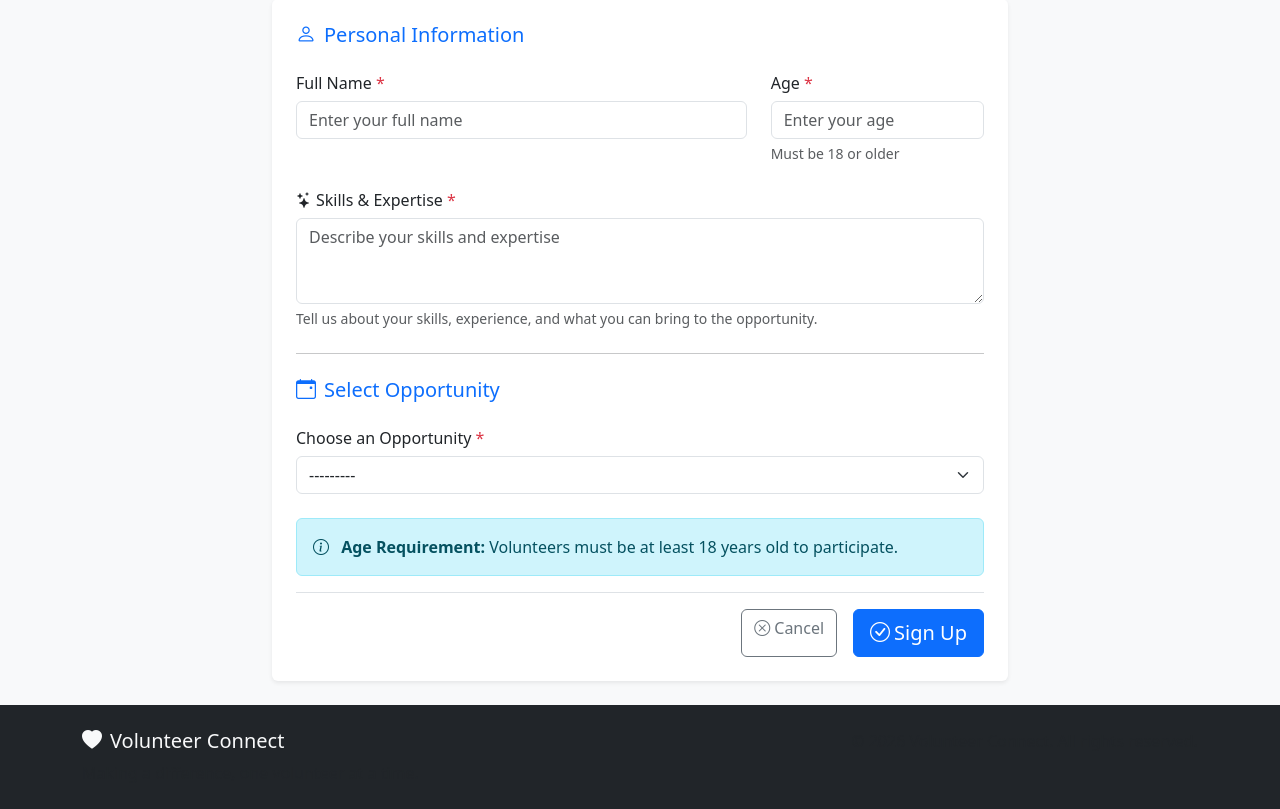
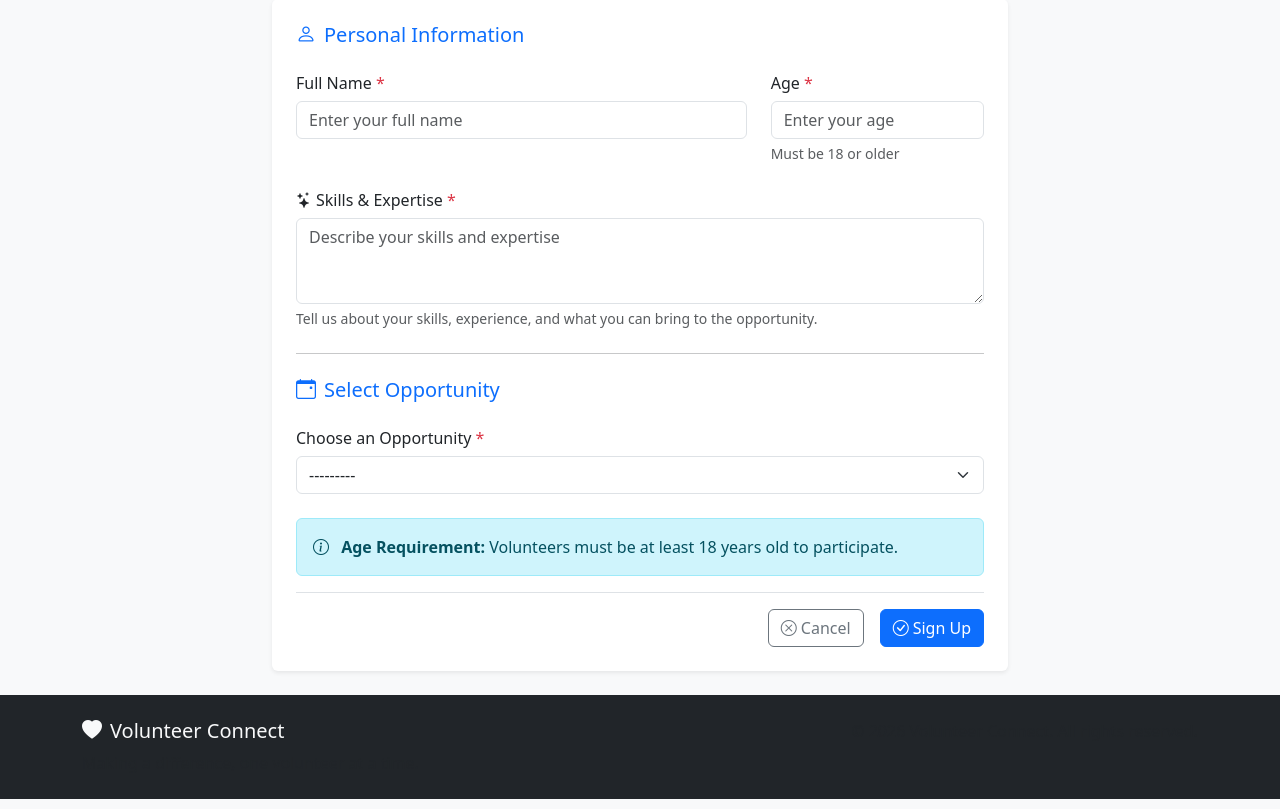
Before and after one commit to besseym/volunteer_ai, a Django app: page /signup/ in a window 1280 px wide. Shown: the part 203-1012 px from the top of the page. Run offline with Django 5.2, Linux system fonts and the light colour scheme; data comes from the database, SQL or seed files in the repository.

Commit message:
Fix Sign Up button size to match Create Opportunity button
Removed btn-lg class to make button sizes consistent across forms.

Co-Authored-By: Claude Opus 4.5 <noreply@anthropic.com>

```diff
--- a/templates/volunteers/volunteer_signup.html
+++ b/templates/volunteers/volunteer_signup.html
@@ -103,7 +103,7 @@
                             <a href="{% url 'volunteers:opportunity_list' %}" class="btn btn-outline-secondary">
                                 <i class="bi bi-x-circle me-1"></i>Cancel
                             </a>
-                            <button type="submit" class="btn btn-primary btn-lg" id="submitBtn">
+                            <button type="submit" class="btn btn-primary" id="submitBtn">
                                 <i class="bi bi-check-circle me-1"></i>Sign Up
                             </button>
                         </div>
```
